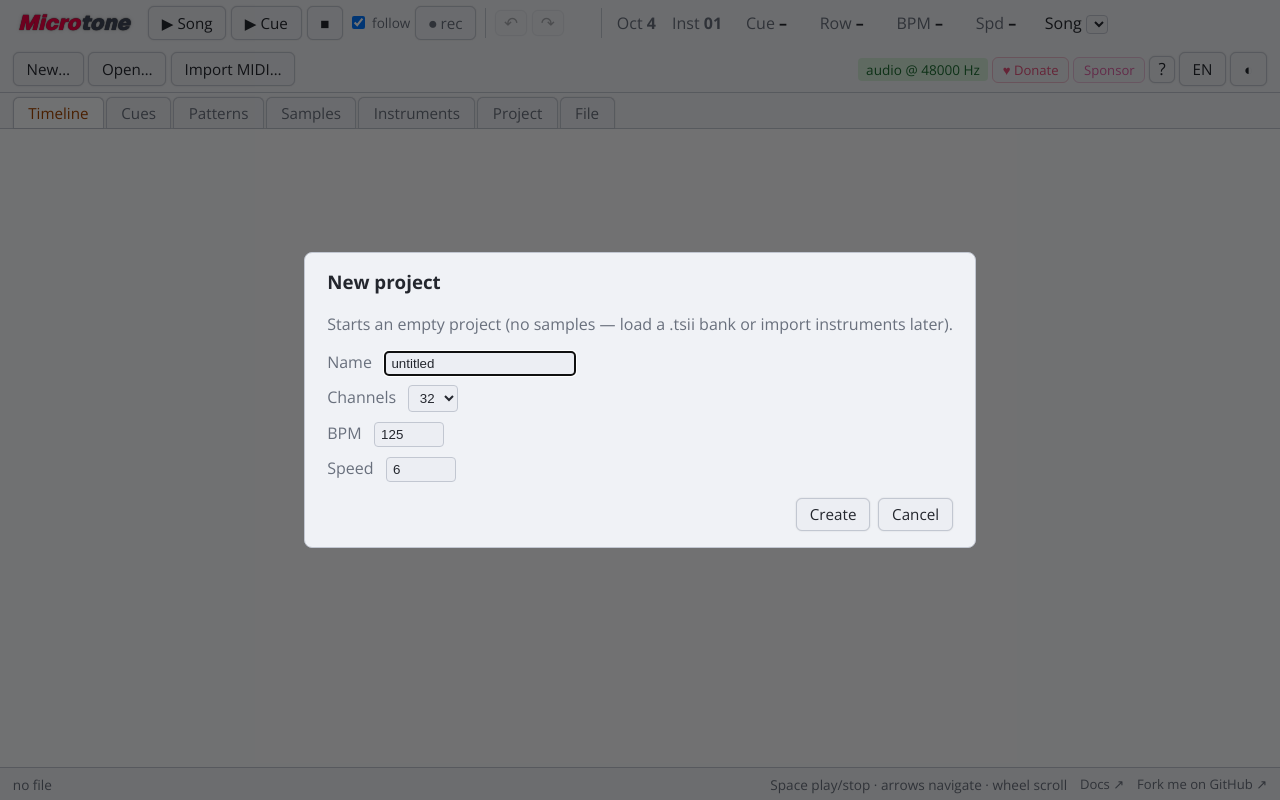
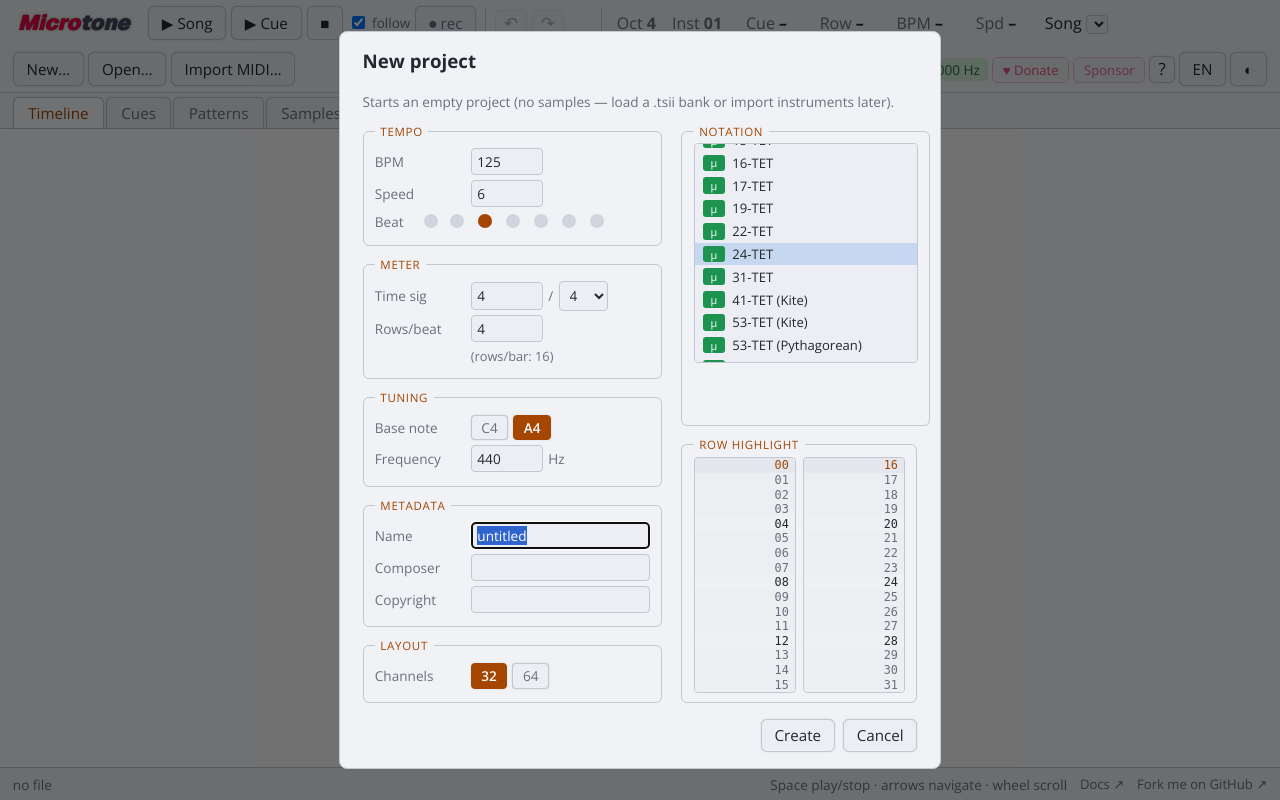
Before and after one commit to curioustorvald/Microtone.js, a website with bundled scripts: page microtone-worker/index.html in a window 1280 px wide. Both pictures are taken after a click on the button "New…". Built offline with nearby package versions, Linux system fonts and the light colour scheme; a web font is replaced by a local one.

Commit message:
better new proj modal

```diff
--- a/microtone-worker/css/microtone.css
+++ b/microtone-worker/css/microtone.css
@@ -439,6 +439,64 @@ button.icon-btn:disabled:hover { border-color: var(--border); }
 }
 .modal-buttons { display: flex; gap: 0.5rem; justify-content: flex-end; margin-top: 1rem; }
 
+/* ── new-project modal ── */
+.np-modal { max-width: min(760px, 94vw); }
+.np-modal .np-body { margin: 0.2rem 0 0.8rem; font-size: 0.85rem; }
+.np-grid { display: flex; gap: 1.2rem; align-items: stretch; }
+.np-col { display: flex; flex-direction: column; gap: 0.7rem; flex: 1 1 0; min-width: 0; }
+.np-col-right { flex: 0 0 236px; }
+.np-sec { border: 1px solid var(--border); border-radius: 6px; padding: 0.3rem 0.7rem 0.55rem; margin: 0; }
+.np-sec-grow { display: flex; flex-direction: column; flex: 1 1 auto; min-height: 0; }
+.np-sec legend { color: var(--accent); font-size: 0.72rem; letter-spacing: 0.06em; text-transform: uppercase; padding: 0 0.35rem; }
+.np-field { display: flex; align-items: center; gap: 0.5rem; margin: 0.28rem 0; color: var(--dim); font-size: 0.85rem; }
+.np-field > span:first-child { flex: 0 0 5.5rem; }
+.np-field input[type="number"], .np-field input[type="text"], .np-field select {
+  background: var(--panel-2); color: var(--fg); border: 1px solid var(--border);
+  border-radius: 4px; padding: 0.2rem 0.35rem; font: inherit;
+}
+.np-field input[type="number"] { width: 4.5rem; }
+.np-field input[type="text"] { flex: 1 1 auto; min-width: 0; }
+.np-tsig { display: inline-flex; align-items: center; gap: 0.35rem; }
+.np-tsig input { width: 3rem; }
+.np-tsig-sep { color: var(--dim); }
+.np-freq { display: inline-flex; align-items: center; gap: 0.35rem; color: var(--dim); }
+.np-freq input { width: 7rem; }
+.np-derived { margin-top: 0; font-size: 0.8rem; }
+.np-blink-row { min-height: 20px; }
+.np-blink { display: block; }
+
+.np-chips { display: inline-flex; gap: 0.3rem; }
+.np-chip {
+  background: var(--panel-2); color: var(--dim); border: 1px solid var(--border);
+  border-radius: 4px; padding: 0.15rem 0.6rem; cursor: pointer; font: inherit;
+}
+.np-chip.sel { background: var(--accent); color: var(--bg); border-color: var(--accent); font-weight: 600; }
+
+.np-notelist { position: relative; flex: 1 1 auto; overflow-y: auto; border: 1px solid var(--border); border-radius: 4px;
+  background: var(--panel-2); max-height: 220px; min-height: 120px; outline: none; }
+.np-notelist:focus-visible { border-color: var(--accent-2); }
+.np-note { display: flex; align-items: center; gap: 0.45rem; padding: 0.15rem 0.5rem; cursor: pointer; font-size: 0.82rem; color: var(--fg); }
+.np-note:hover { background: var(--panel); }
+.np-note.sel { background: var(--cv-cursor); color: var(--fg); }
+.np-note-badge { flex: 0 0 1.4rem; text-align: center; border-radius: 3px; font-size: 0.68rem; padding: 0.05rem 0; color: var(--bg); background: var(--dim); }
+.np-badge-d { background: var(--accent-2); }
+.np-badge-M { background: var(--cv-col-pan); }
+.np-badge-m { background: var(--meter); }
+.np-badge-raw { background: var(--dim); }
+.np-note-name { flex: 1 1 auto; white-space: nowrap; overflow: hidden; text-overflow: ellipsis; }
+
+.np-preview { display: flex; gap: 0.4rem; }
+.np-prev-col { flex: 1 1 0; display: flex; flex-direction: column; border: 1px solid var(--border); border-radius: 4px; overflow: hidden; }
+.np-prev-row { padding: 0.02rem 0.4rem; font-family: var(--cv-font, monospace); font-size: 0.74rem; color: var(--dim); text-align: right; background: var(--cv-bg); }
+.np-prev-row.beat { background: var(--cv-row-beat); color: var(--fg); }
+.np-prev-row.bar { background: var(--cv-row-bar); color: var(--accent); }
+.np-blink-label { flex: 0 0 2.5rem !important; }
+
+@media (max-width: 620px) {
+  .np-grid { flex-direction: column; }
+  .np-col-right { flex: 1 1 auto; }
+}
+
 /* ── files view ── */
 .files-host { position: absolute; inset: 0; overflow: auto; padding: 1rem; }
 .files-bar { display: flex; gap: 0.5rem; margin-bottom: 1rem; }
--- a/microtone-worker/src/ui/app.js
+++ b/microtone-worker/src/ui/app.js
@@ -23,6 +23,7 @@ import { setCellOp } from "../doc/ops.js";
 import { hex2 } from "./notenames.js";
 import { showHelp } from "./popups/help.js";
 import { showAbout } from "./popups/about.js";
+import { showNewProject } from "./popups/newproject.js";
 import { showModal } from "./widgets/modal.js";
 import * as opfs from "../storage/opfs.js";
 import { pickFile } from "../storage/import-export.js";
@@ -249,23 +250,12 @@ store.on("status", updateStatus); // e.g. project rename
 
 /** New Project wizard — optionally seeded from a .tsii instrument bank. */
 async function newProject({ fromBank = null, bankName = null } = {}) {
-  const result = await showModal({
-    title: fromBank ? t("np.titleFromBank", { bank: bankName }) : t("np.title"),
-    body: fromBank ? t("np.bodyFromBank") : t("np.body"),
-    fields: [
-      { name: "name", label: t("np.name"), value: t("np.untitled") },
-      { name: "channels", label: t("np.channels"), type: "select", value: "32",
-        options: [{ value: "32", label: "32" }, { value: "64", label: "64" }] },
-      { name: "bpm", label: t("np.bpm"), type: "number", value: 125, min: 25, max: 535 },
-      { name: "speed", label: t("np.speed"), type: "number", value: 6, min: 1, max: 127 },
-    ],
-    okLabel: t("common.create"),
-  });
+  const result = await showNewProject({ fromBank, bankName });
   if (!result) return;
   if (store.doc?.dirty) {
     if (!confirm(t("confirm.discard"))) return;
   }
-  const is64 = result.channels === "64";
+  const is64 = result.channels === 64;
   const chans = is64 ? 64 : 32;
   const projName = result.name || "untitled";
 
@@ -305,10 +295,10 @@ async function newProject({ fromBank = null, bankName = null } = {}) {
     songs: [{
       numVoices: chans,
       numPats: patterns.length,
-      bpm: parseInt(result.bpm, 10) || 125,
-      tickRate: parseInt(result.speed, 10) || 6,
-      tuningBaseNote: 0xa000,
-      tuningFreq: 8363.0,
+      bpm: result.bpm,
+      tickRate: result.tickRate,
+      tuningBaseNote: result.baseNote,
+      tuningFreq: result.baseFreq,
       globalFlags: 0,
       globalVolume: 0x80,
       mixingVolume: 0x80,
@@ -320,7 +310,10 @@ async function newProject({ fromBank = null, bankName = null } = {}) {
     ixmp: fromBank ? fromBank.ixmp : [],
     meta: {
       projectName: projName,
-      songMeta: { 0: { notation: 120, beatPri: 4, beatSec: 16, name: projName, composer: "", copyright: "" } },
+      songMeta: { 0: {
+        notation: result.notation, beatPri: result.beatPri, beatSec: result.beatSec,
+        name: projName, composer: result.composer || "", copyright: result.copyright || "",
+      } },
     },
   };
   store.audio?.stop(0);
@@ -330,7 +323,7 @@ async function newProject({ fromBank = null, bankName = null } = {}) {
   store.fileName = null;
   store.songIndex = 0;
   store.cursor = { row: 0, ch: 0, sub: 0, nib: 0 };
-  store.pitchPreset = presetForNotation(120);
+  store.pitchPreset = presetForNotation(result.notation);
   store.undo = new UndoStack(store.doc, (dirty) => {
     store.sync?.onDirty(dirty);
     store.emit("edit", dirty);
--- a/microtone-worker/src/ui/lang/en.js
+++ b/microtone-worker/src/ui/lang/en.js
@@ -245,6 +245,21 @@ export default {
   "np.channels": "Channels",
   "np.bpm": "BPM",
   "np.speed": "Speed",
+  "np.secTempo": "Tempo",
+  "np.secMeter": "Meter",
+  "np.secTuning": "Tuning",
+  "np.secMeta": "Metadata",
+  "np.secLayout": "Layout",
+  "np.secNotation": "Notation",
+  "np.secPreview": "Row highlight",
+  "np.beat": "Beat",
+  "np.timeSig": "Time sig",
+  "np.rowsPerBeat": "Rows/beat",
+  "np.rowsPerBar": "(rows/bar: {n})",
+  "np.baseNote": "Base note",
+  "np.frequency": "Frequency",
+  "np.composer": "Composer",
+  "np.copyright": "Copyright",
 
   // ── go to ──
   "goto.title": "Go to",
--- /dev/null
+++ b/microtone-worker/src/ui/popups/newproject.js
@@ -0,0 +1,308 @@
+// Elaborate New-Project dialog — the web equivalent of taut_newproj.mjs, bumped
+// to a richer GUI. Collects every song setting BEFORE the blank project is built:
+// tempo (BPM/speed) with a live "blinkenlights" tempo preview, meter (time
+// signature + rows/beat → derived rows/bar; these are the primary/secondary
+// beat divisors that drive the timeline row-highlight), tuning reference, project
+// metadata, channel layout, and the display notation (default 24-TET).
+//
+// showNewProject({ fromBank, bankName }) resolves with a settings object or null
+// (cancel). The caller (app.js newProject) turns it into the Document shape.
+//   { name, composer, copyright, channels(32|64), bpm, tickRate, notation,
+//     beatPri, beatSec, timeSigNum, timeSigDen, baseNote, baseFreq }
+
+import { t } from "../i18n.js";
+import { pitchTablePresets } from "../pitchtables.js";
+
+// Base-note tuning references (note value in the 0x1000-per-octave space, C4 =
+// 0x5000). Written to the song's tuning fields; display-only in this engine.
+const BASE_NOTES = [
+  { label: "C4", note: 0x5000, freq: 261.6256 },
+  { label: "A4", note: 0x5c00, freq: 440.0 },
+];
+const DEN_OPTIONS = [1, 2, 4, 8, 16, 32];
+const NOTATION_DEFAULT = 240; // 24-TET
+
+const NOTE_PRESETS = Object.values(pitchTablePresets).sort((a, b) => a.index - b.index);
+// Notation-type badge colours (mirrors taut's list palette): d diatonic-ish,
+// M macrotonal, m microtonal, "" raw.
+const TYPE_LABEL = { d: "12", M: "M", m: "µ", "": "·" };
+
+const clampInt = (v, lo, hi, dflt) => {
+  const n = parseInt(v, 10);
+  return isNaN(n) ? dflt : Math.max(lo, Math.min(hi, n));
+};
+
+export function showNewProject({ fromBank = null, bankName = null } = {}) {
+  return new Promise((resolve) => {
+    const dlg = document.createElement("dialog");
+    dlg.className = "modal np-modal";
+
+    // ── state ──
+    let baseSel = 1;      // default A4
+    let freqAuto = true;  // freq tracks the base note until the user edits it
+    let noteSel = Math.max(0, NOTE_PRESETS.findIndex((p) => p.index === NOTATION_DEFAULT));
+
+    const title = fromBank ? t("np.titleFromBank", { bank: bankName }) : t("np.title");
+    const body = fromBank ? t("np.bodyFromBank") : t("np.body");
+
+    dlg.innerHTML = `
+      <h3>${esc(title)}</h3>
+      <p class="dim np-body">${esc(body)}</p>
+      <div class="np-grid">
+        <div class="np-col">
+          <fieldset class="np-sec">
+            <legend>${esc(t("np.secTempo"))}</legend>
+            <label class="np-field"><span>${esc(t("np.bpm"))}</span>
+              <input type="number" data-f="bpm" min="25" max="535" value="125"></label>
+            <label class="np-field"><span>${esc(t("np.speed"))}</span>
+              <input type="number" data-f="spd" min="1" max="127" value="6"></label>
+            <div class="np-field np-blink-row"><span class="np-blink-label">${esc(t("np.beat"))}</span>
+              <canvas class="np-blink" width="188" height="16"></canvas></div>
+          </fieldset>
+          <fieldset class="np-sec">
+            <legend>${esc(t("np.secMeter"))}</legend>
+            <div class="np-field"><span>${esc(t("np.timeSig"))}</span>
+              <span class="np-tsig">
+                <input type="number" data-f="tnum" min="1" max="16" value="4">
+                <span class="np-tsig-sep">/</span>
+                <select data-f="tden">${DEN_OPTIONS.map((d) =>
+                  `<option value="${d}"${d === 4 ? " selected" : ""}>${d}</option>`).join("")}</select>
+              </span></div>
+            <label class="np-field"><span>${esc(t("np.rowsPerBeat"))}</span>
+              <input type="number" data-f="rpb" min="1" max="16" value="4"></label>
+            <div class="np-field np-derived"><span></span>
+              <span class="dim" data-f="rpbar"></span></div>
+          </fieldset>
+          <fieldset class="np-sec">
+            <legend>${esc(t("np.secTuning"))}</legend>
+            <div class="np-field"><span>${esc(t("np.baseNote"))}</span>
+              <span class="np-chips" data-f="base">${BASE_NOTES.map((b, i) =>
+                `<button type="button" class="np-chip${i === baseSel ? " sel" : ""}" data-base="${i}">${b.label}</button>`).join("")}</span></div>
+            <label class="np-field"><span>${esc(t("np.frequency"))}</span>
+              <span class="np-freq"><input type="number" data-f="freq" min="0" step="0.0001" value="440"> Hz</span></label>
+          </fieldset>
+          <fieldset class="np-sec">
+            <legend>${esc(t("np.secMeta"))}</legend>
+            <label class="np-field"><span>${esc(t("np.name"))}</span>
+              <input type="text" data-f="name" maxlength="63" value="${esc(t("np.untitled"))}"></label>
+            <label class="np-field"><span>${esc(t("np.composer"))}</span>
+              <input type="text" data-f="comp" maxlength="63" value=""></label>
+            <label class="np-field"><span>${esc(t("np.copyright"))}</span>
+              <input type="text" data-f="copy" maxlength="63" value=""></label>
+          </fieldset>
+          <fieldset class="np-sec">
+            <legend>${esc(t("np.secLayout"))}</legend>
+            <div class="np-field"><span>${esc(t("np.channels"))}</span>
+              <span class="np-chips" data-f="chan">
+                <button type="button" class="np-chip sel" data-chan="32">32</button>
+                <button type="button" class="np-chip" data-chan="64">64</button>
+              </span></div>
+          </fieldset>
+        </div>
+        <div class="np-col np-col-right">
+          <fieldset class="np-sec np-sec-grow">
+            <legend>${esc(t("np.secNotation"))}</legend>
+            <div class="np-notelist" data-f="notes" tabindex="0">${NOTE_PRESETS.map((p, i) =>
+              `<div class="np-note${i === noteSel ? " sel" : ""}" data-note="${i}">
+                 <span class="np-note-badge np-badge-${p.t || "raw"}">${TYPE_LABEL[p.t] ?? "·"}</span>
+                 <span class="np-note-name">${esc(p.name)}</span></div>`).join("")}</div>
+          </fieldset>
+          <fieldset class="np-sec">
+            <legend>${esc(t("np.secPreview"))}</legend>
+            <div class="np-preview" data-f="preview"></div>
+          </fieldset>
+        </div>
+      </div>
+      <div class="modal-buttons">
+        <button class="np-ok">${esc(t("common.create"))}</button>
+        <button class="np-cancel">${esc(t("common.cancel"))}</button>
+      </div>`;
+
+    document.body.appendChild(dlg);
+    const q = (sel) => dlg.querySelector(sel);
+    const inp = (f) => dlg.querySelector(`[data-f="${f}"]`);
+
+    // ── value getters ──
+    const beatPri = () => clampInt(inp("rpb").value, 1, 16, 4);
+    const timeNum = () => clampInt(inp("tnum").value, 1, 16, 4);
+    const beatSec = () => Math.min(255, beatPri() * timeNum());
+    const bpmVal = () => clampInt(inp("bpm").value, 25, 535, 125);
+    const spdVal = () => clampInt(inp("spd").value, 1, 127, 6);
+    const curFreq = () => {
+      const n = parseFloat(inp("freq").value);
+      return isNaN(n) || n <= 0 ? BASE_NOTES[baseSel].freq : n;
+    };
+
+    // ── row-highlight preview: two columns of pattern rows tinted by the beat
+    //    divisions, exactly like the Timeline gutter/banding. ──
+    const PREV_ROWS = 16, PREV_COLS = 2;
+    function drawPreview() {
+      const bp = beatPri(), bs = beatSec();
+      const host = inp("preview");
+      let html = "";
+      for (let col = 0; col < PREV_COLS; col++) {
+        html += '<div class="np-prev-col">';
+        for (let r = 0; r < PREV_ROWS; r++) {
+          const row = col * PREV_ROWS + r;
+          const isBar = row % bs === 0;
+          const isBeat = row % bp === 0;
+          const cls = isBar ? "bar" : isBeat ? "beat" : "";
+          html += `<div class="np-prev-row ${cls}">${String(row).padStart(2, "0")}</div>`;
+        }
+        html += "</div>";
+      }
+      host.innerHTML = html;
+    }
+
+    function drawDerived() {
+      inp("rpbar").textContent = t("np.rowsPerBar", { n: beatSec() });
+    }
+
+    // ── blinkenlights: a strip whose length = the tick speed, a cursor
+    //    advancing one LED per tick (rate = BPM), and a beat lamp lit on every
+    //    notated-beat row. Purely a live BPM×speed preview. ──
+    const canvas = q(".np-blink");
+    const cx = canvas.getContext("2d");
+    const css = getComputedStyle(dlg);
+    const COL = {
+      off: css.getPropertyValue("--meter-bg").trim() || "#2a2f3a",
+      tick: css.getPropertyValue("--accent").trim() || "#ffc043",
+      beatOn: css.getPropertyValue("--meter").trim() || "#8be400",
+    };
+    let blinkTick = 0;
+    function drawBlinken() {
+      const w = canvas.width, h = canvas.height;
+      const spd = spdVal(), bp = beatPri();
+      const row = Math.floor(blinkTick / spd);
+      const tickInRow = blinkTick % spd;
+      const onBeat = row % bp === 0;
+      cx.clearRect(0, 0, w, h);
+      // beat lamp (left)
+      const r = h / 2 - 1;
+      cx.fillStyle = onBeat ? COL.beatOn : COL.off;
+      cx.beginPath(); cx.arc(r + 1, h / 2, r, 0, Math.PI * 2); cx.fill();
+      // tick strip
+      const x0 = h + 4;
+      const stripW = w - x0;
+      const seg = stripW / Math.max(1, spd);
+      for (let i = 0; i < spd; i++) {
+        cx.fillStyle = i === tickInRow ? COL.tick : COL.off;
+        const cxp = x0 + i * seg + seg / 2;
+        cx.beginPath();
+        cx.arc(cxp, h / 2, Math.min(r, seg / 2 - 0.5), 0, Math.PI * 2);
+        cx.fill();
+      }
+    }
+
+    // animation loop (rAF, tempo-accurate: 2.5/BPM seconds per tick)
+    let raf = 0, lastMs = 0, accMs = 0;
+    function frame(ms) {
+      if (!lastMs) lastMs = ms;
+      let dt = ms - lastMs; lastMs = ms;
+      if (dt < 0) dt = 0;
+      const tickMs = 2500 / bpmVal();
+      accMs += dt;
+      if (accMs > tickMs * 8) accMs = tickMs; // no long catch-up burst
+      let advanced = false;
+      while (accMs >= tickMs) { accMs -= tickMs; blinkTick = (blinkTick + 1) & 0x7fffffff; advanced = true; }
+      if (advanced) drawBlinken();
+      raf = requestAnimationFrame(frame);
+    }
+
+    // ── selection helpers ──
+    function selectBase(i) {
+      baseSel = i;
+      dlg.querySelectorAll("[data-base]").forEach((el) =>
+        el.classList.toggle("sel", +el.dataset.base === i));
+      if (freqAuto) inp("freq").value = String(BASE_NOTES[i].freq);
+    }
+    function selectChan(v) {
+      dlg.querySelectorAll("[data-chan]").forEach((el) =>
+        el.classList.toggle("sel", el.dataset.chan === String(v)));
+    }
+    function selectNote(i) {
+      noteSel = i;
+      dlg.querySelectorAll("[data-note]").forEach((el) =>
+        el.classList.toggle("sel", +el.dataset.note === i));
+      const el = dlg.querySelector(`[data-note="${i}"]`);
+      el?.scrollIntoView({ block: "nearest" });
+    }
+    function curChan() {
+      return dlg.querySelector("[data-chan].sel")?.dataset.chan === "64" ? 64 : 32;
+    }
+
+    // ── wiring ──
+    dlg.querySelectorAll("[data-base]").forEach((el) =>
+      el.addEventListener("click", () => selectBase(+el.dataset.base)));
+    dlg.querySelectorAll("[data-chan]").forEach((el) =>
+      el.addEventListener("click", () => selectChan(el.dataset.chan)));
+    dlg.querySelectorAll("[data-note]").forEach((el) =>
+      el.addEventListener("click", () => selectNote(+el.dataset.note)));
+
+    inp("freq").addEventListener("input", () => { freqAuto = false; });
+    for (const f of ["rpb", "tnum"]) inp(f).addEventListener("input", () => { drawDerived(); drawPreview(); });
+
+    // arrow-key navigation on the notation list
+    inp("notes").addEventListener("keydown", (e) => {
+      if (e.key === "ArrowDown" || e.key === "ArrowUp") {
+        e.preventDefault();
+        selectNote(Math.max(0, Math.min(NOTE_PRESETS.length - 1, noteSel + (e.key === "ArrowDown" ? 1 : -1))));
+      }
+    });
+
+    // ── close / result ──
+    const finish = (result) => {
+      cancelAnimationFrame(raf);
+      dlg.close();
+      dlg.remove();
+      resolve(result);
+    };
+    function buildResult() {
+      return {
+        name: inp("name").value,
+        composer: inp("comp").value,
+        copyright: inp("copy").value,
+        channels: curChan(),
+        bpm: bpmVal(),
+        tickRate: spdVal(),
+        notation: NOTE_PRESETS[noteSel].index,
+        beatPri: beatPri(),
+        beatSec: beatSec(),
+        timeSigNum: timeNum(),
+        timeSigDen: DEN_OPTIONS[inp("tden").selectedIndex],
+        baseNote: BASE_NOTES[baseSel].note,
+        baseFreq: curFreq(),
+      };
+    }
+    q(".np-ok").addEventListener("click", (e) => { e.preventDefault(); finish(buildResult()); });
+    q(".np-cancel").addEventListener("click", (e) => { e.preventDefault(); finish(null); });
+    dlg.addEventListener("cancel", (e) => { e.preventDefault(); finish(null); });
+    dlg.addEventListener("keydown", (e) => {
+      e.stopPropagation(); // don't leak piano/transport keys while modal is up
+      // Enter submits, except inside the notation list (arrows drive it) and
+      // on the buttons (their own click handler runs).
+      if (e.key === "Enter" && e.target.tagName !== "BUTTON" && e.target !== inp("notes")) {
+        e.preventDefault(); finish(buildResult());
+      }
+    });
+
+    // ── first paint ──
+    drawDerived();
+    drawPreview();
+    drawBlinken();
+    dlg.showModal();
+    // reveal the default-selected notation (the list opens mid-way down)
+    const selEl = dlg.querySelector(".np-note.sel");
+    if (selEl) {
+      const list = inp("notes");
+      list.scrollTop = selEl.offsetTop - list.clientHeight / 2 + selEl.clientHeight / 2;
+    }
+    inp("name").focus();
+    inp("name").select();
+    raf = requestAnimationFrame(frame);
+  });
+}
+
+function esc(s) {
+  return String(s).replace(/[&<>"]/g, (c) => ({ "&": "&amp;", "<": "&lt;", ">": "&gt;", '"': "&quot;" }[c]));
+}
```
Also changed, not shown: microtone-worker/assets/USER_MANUAL.md (+9 -1 lines), microtone-worker/src/ui/lang/ko.js (+15 -0 lines), microtone-worker/test/browser/newproject-smoke.html (added, +125 -0 lines), microtone-worker/test/browser/newproject-visual.html (added, +19 -0 lines).
